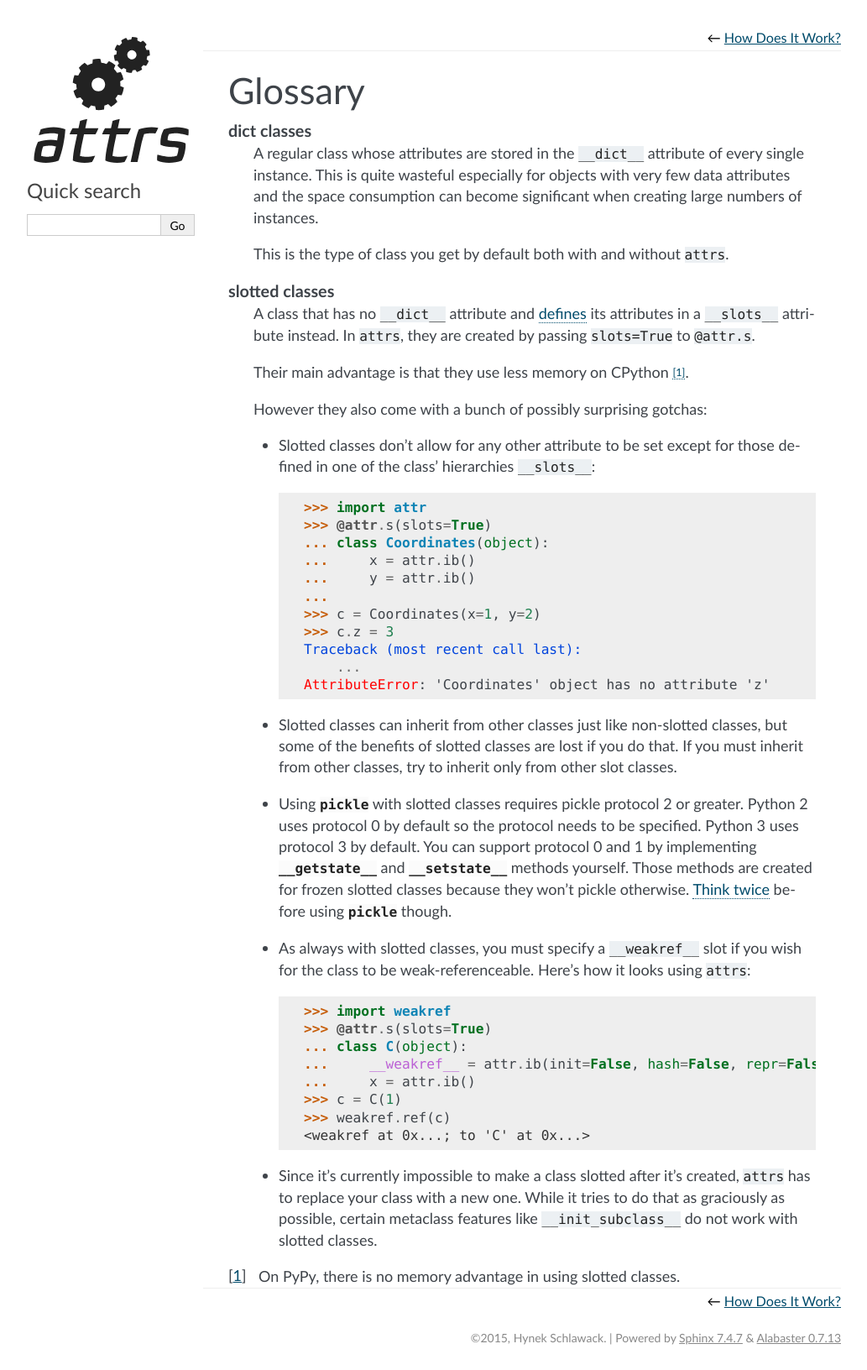
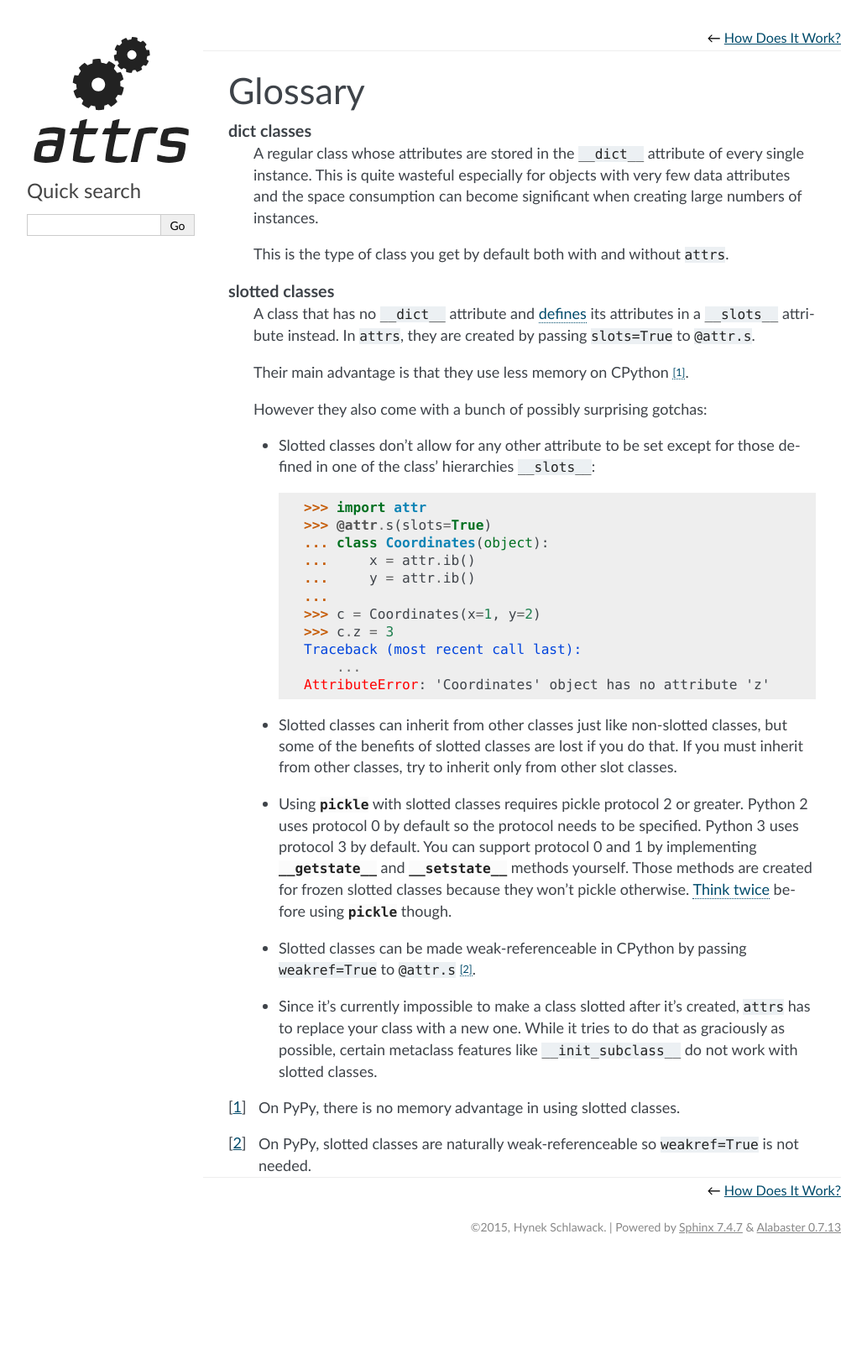
Before and after one commit to python-attrs/attrs, a Sphinx documentation site: the page built from docs/glossary.rst, in a window 1280 px wide. Shown: the whole page at 84% size, without its empty margins (128-1161 px from the left). Built offline with Sphinx 7.4.7, drawn with Linux system fonts in a browser that asks for light colours; after the commit the page ends 1500 px from its top, so only the background shows below that.

Commit message:
Add weakref parameter to attr.s()
#325

```diff
--- /dev/null
+++ b/changelog.d/_.change.rst
@@ -0,0 +1 @@
+Add weakref parameter to attr.s() allowing for weak referenceable slots classes.
--- a/docs/api.rst
+++ b/docs/api.rst
@@ -18,7 +18,7 @@
 Core
 ----
 
-.. autofunction:: attr.s(these=None, repr_ns=None, repr=True, cmp=True, hash=None, init=True, slots=False, frozen=False, str=False, auto_attribs=False)
+.. autofunction:: attr.s(these=None, repr_ns=None, repr=True, cmp=True, hash=None, init=True, slots=False, frozen=False, weakref=False, str=False, auto_attribs=False)
 
    .. note::
 
--- a/docs/glossary.rst
+++ b/docs/glossary.rst
@@ -43,21 +43,11 @@
         Those methods are created for frozen slotted classes because they won't pickle otherwise.
         `Think twice <https://www.youtube.com/watch?v=7KnfGDajDQw>`_ before using :mod:`pickle` though.
 
-      - As always with slotted classes, you must specify a ``__weakref__`` slot if you wish for the class to be weak-referenceable.
-        Here's how it looks using ``attrs``:
+      - Slotted classes can be made weak-referenceable in CPython by passing ``weakref=True`` to ``@attr.s`` [#pypyweakref]_.
 
-        .. doctest::
-
-          >>> import weakref
-          >>> @attr.s(slots=True)
-          ... class C(object):
-          ...     __weakref__ = attr.ib(init=False, hash=False, repr=False, cmp=False)
-          ...     x = attr.ib()
-          >>> c = C(1)
-          >>> weakref.ref(c)
-          <weakref at 0x...; to 'C' at 0x...>
       - Since it's currently impossible to make a class slotted after it's created, ``attrs`` has to replace your class with a new one.
         While it tries to do that as graciously as possible, certain metaclass features like ``__init_subclass__`` do not work with slotted classes.
 
 
 .. [#pypy] On PyPy, there is no memory advantage in using slotted classes.
+.. [#pypyweakref] On PyPy, slotted classes are naturally weak-referenceable so ``weakref=True`` is not needed.
```
Also changed, not shown: 4 other files.
